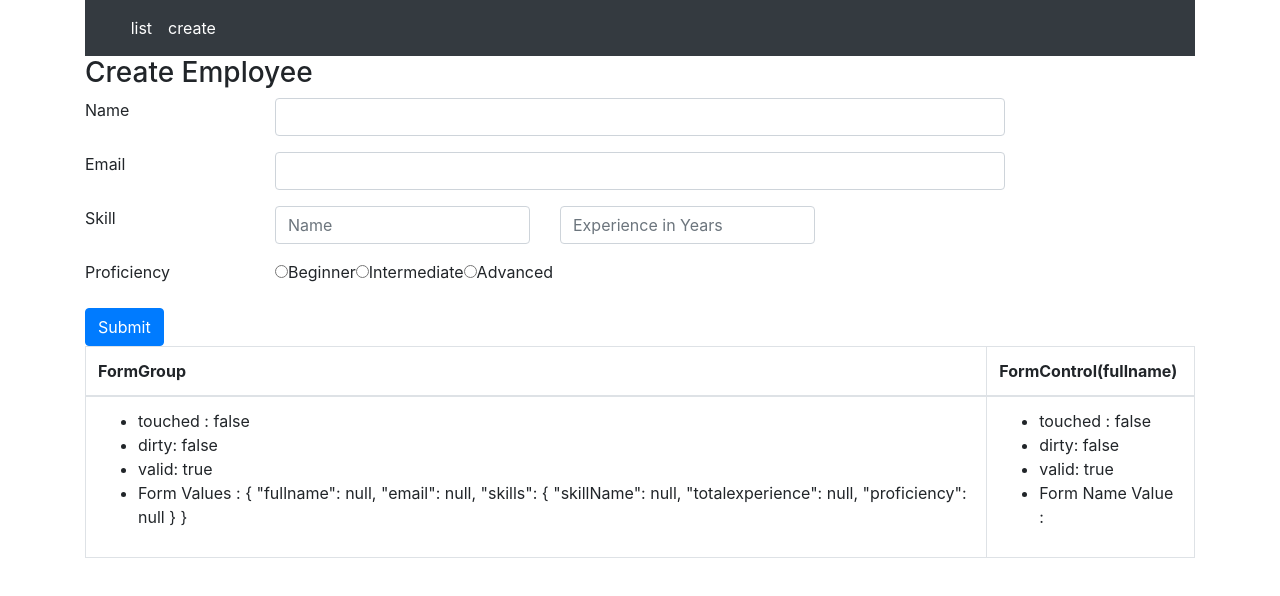
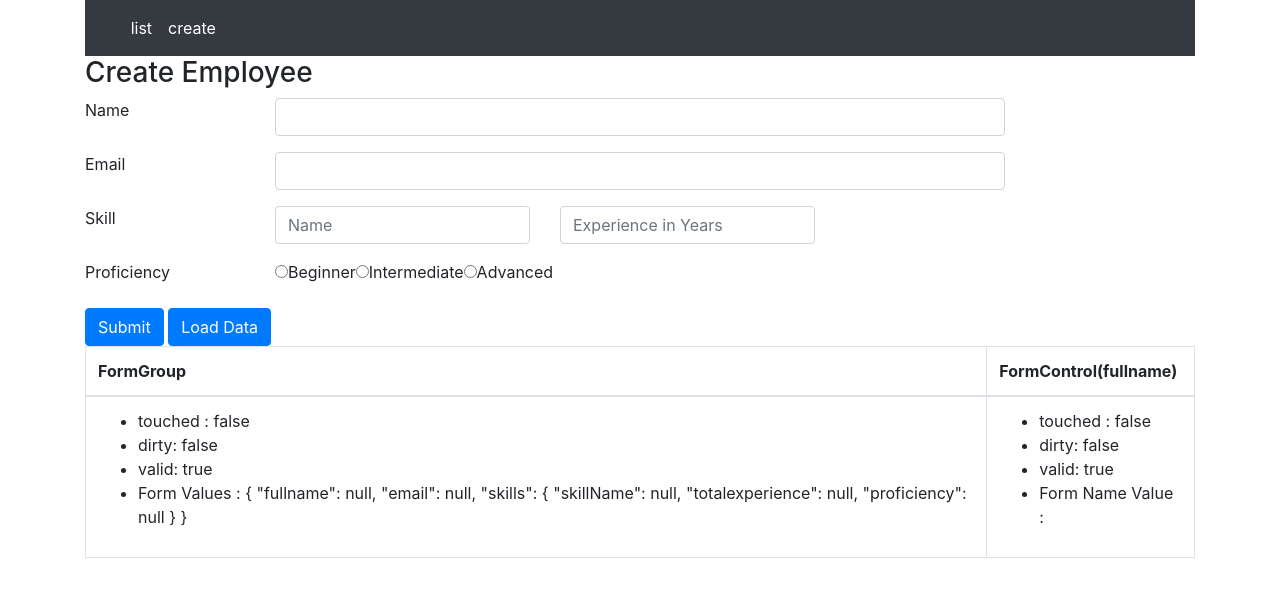
Before and after one commit to kprabhanew/Angular6, an Angular app: page /create in a window 1280 px wide. Shown: the top 596 px of the page. Built offline with nearby package versions, Linux system fonts and the light colour scheme.

Commit message:
use setValue - Lession 7

```diff
--- a/src/app/employee/create-employee.component.html
+++ b/src/app/employee/create-employee.component.html
@@ -1,4 +1,4 @@
-<form class="form-horizontal" [formGroup]="employeeForm" (ngSubmit)="onSubmit()">
+<form class="form-horizontal" [formGroup]="employeeForm" (ngSubmit)="onsubmit()">
   <div class="panel panel-primary">
     <div class="panel-heading">
       <h3 class="panel-title">Create Employee</h3>
@@ -49,7 +49,10 @@
       </div>
     </div>
     <div class="panel-footer">
-      <button type="submit" class="btn btn-primary">Submit</button>
+      <div class="btn-toolbar">
+          <button type="submit" class="btn btn-primary">Submit</button>&nbsp;
+          <button type="button" class="btn btn-primary" (click)="onLoadDataClick()">Load Data</button>
+      </div>
     </div>
   </div>
 </form>
--- a/src/app/employee/create-employee.component.ts
+++ b/src/app/employee/create-employee.component.ts
@@ -22,7 +22,30 @@ export class CreateEmployeeComponent implements OnInit {
       })
     })
   }
-  onSubmit(): void {
+  onLoadDataClick(): void {
+  //   this.employeeForm.setValue({
+  //     fullname: "John smith",
+  //     email: "john@abc.com",
+  //     skills: {
+  //       skillName: "Nodejs",
+  //       totalexperience: 10,
+  //       proficiency: 'beginner'
+  //   }
+  // });
+
+  this.employeeForm.patchValue({
+    fullname: "John smith",
+    email: "john@abc.com"
+    // skills: {
+    //   skillName: "Nodejs",
+    //   totalexperience: 10,
+    //   proficiency: 'beginner'
+    // }
+});
+
+}
+
+  onsubmit(): void {
     console.log(this.employeeForm);
     console.log(this.employeeForm.touched);
 
--- a/tslint.json
+++ b/tslint.json
@@ -71,7 +71,8 @@
     "use-pipe-transform-interface": true,
     "component-class-suffix": true,
     "directive-class-suffix": true,
-    "semicolon": false
+    "semicolon": false,
+    "no-unused-expression": false
 
   }
 }
```
Also changed, not shown: ReactiveForm_nested_scr.PNG (deleted), setPatchReactive.png (added).
